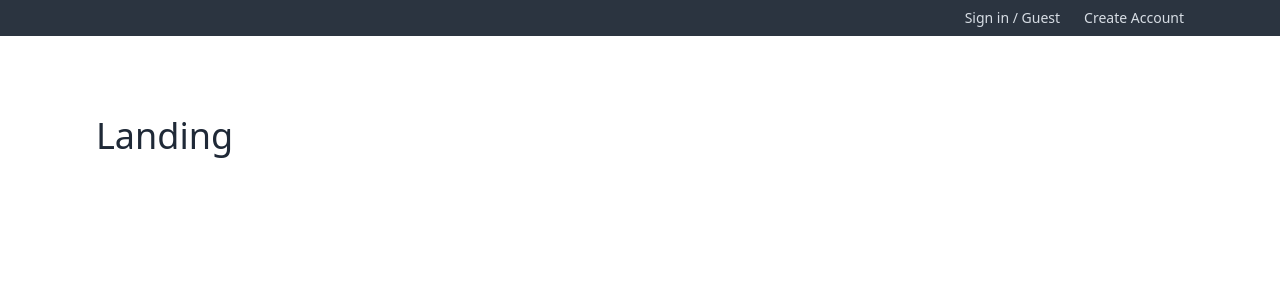
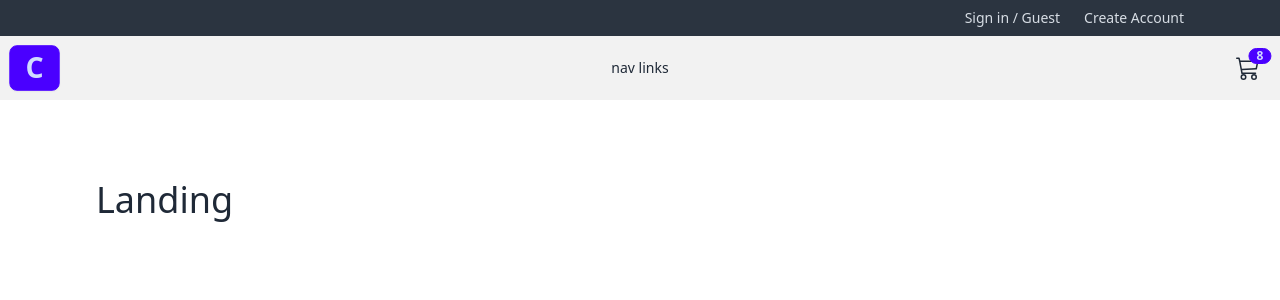
Before and after one commit to omermj/wood-studio, a React (Vite) app: page / in a window 1280 px wide. Shown: the top 300 px of the page. Built offline with nearby package versions, Linux system fonts and the light colour scheme.

Commit message:
added Navbar component

```diff
--- /dev/null
+++ b/src/components/Navbar.jsx
@@ -0,0 +1,50 @@
+import { BsCart3, BsMoonFill, BsSunFill } from "react-icons/bs";
+import { FaBarsStaggered } from "react-icons/fa6";
+import { NavLink } from "react-router-dom";
+
+const Navbar = () => {
+  return (
+    <nav className="bg-base-200">
+      <div className="navbar align-elements">
+        <div className="navbar-start">
+          {/* TITLE */}
+          <NavLink
+            to="/"
+            className="hidden lg:flex btn btn-primary text-3xl items-center"
+          >
+            C
+          </NavLink>
+          {/* DROPDOWN */}
+          <div className="dropdown">
+            <label tabIndex={0} className="btn btn-ghost lg:hidden">
+              <FaBarsStaggered className="h-6 w-6" />
+            </label>
+            <ul
+              tabIndex={0}
+              className="menu menu-sm dropdown-content mt-3 z-[1] p-2 shadow bg-base-200"
+            >
+              nav-links
+            </ul>
+          </div>
+        </div>
+        <div className="navbar-center hidden lg:flex">
+          <ul className="menu menu-horizontal">nav links</ul>
+        </div>
+        <div className="navbar-end">
+          {/* THEME SETUP */}
+          {/* CART LINK */}
+          <NavLink to="/cart" className="btn btn-ghost btn-circle btn-md ml-4">
+            <div className="indicator">
+              <BsCart3 className="h-6 w-6" />
+              <span className="badge badge-sm badge-primary indicator-item">
+                8
+              </span>
+            </div>
+          </NavLink>
+        </div>
+      </div>
+    </nav>
+  );
+};
+
+export default Navbar;
--- a/src/components/index.js
+++ b/src/components/index.js
@@ -1,3 +1,4 @@
 export { default as FormInput } from "./FormInput";
 export { default as SubmitBtn } from "./SubmitBtn";
 export { default as Header } from "./Header";
+export { default as Navbar } from "./Navbar";
--- a/src/pages/HomeLayout.jsx
+++ b/src/pages/HomeLayout.jsx
@@ -1,5 +1,6 @@
 import { Outlet } from "react-router-dom";
 import { Header } from "../components";
+import { Navbar } from "../components";
 
 const HomeLayout = () => {
   return (
@@ -8,6 +9,7 @@
         <span className="text-4xl text-primary">Comfy</span>
       </nav> */}
       <Header />
+      <Navbar />
       <section className="align-element py-20">
         <Outlet />
       </section>
```
